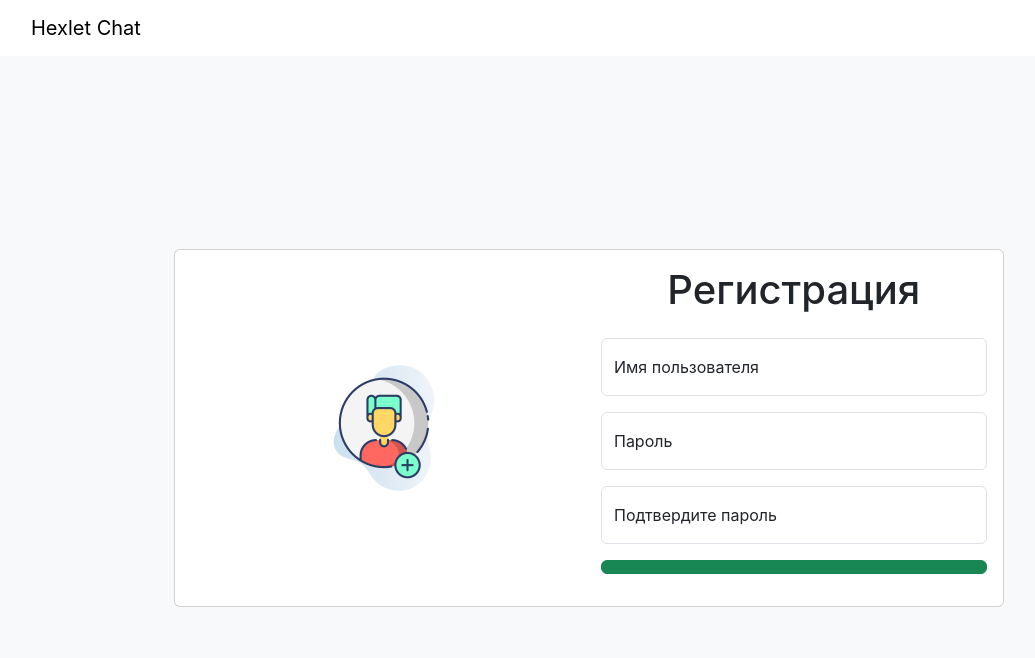
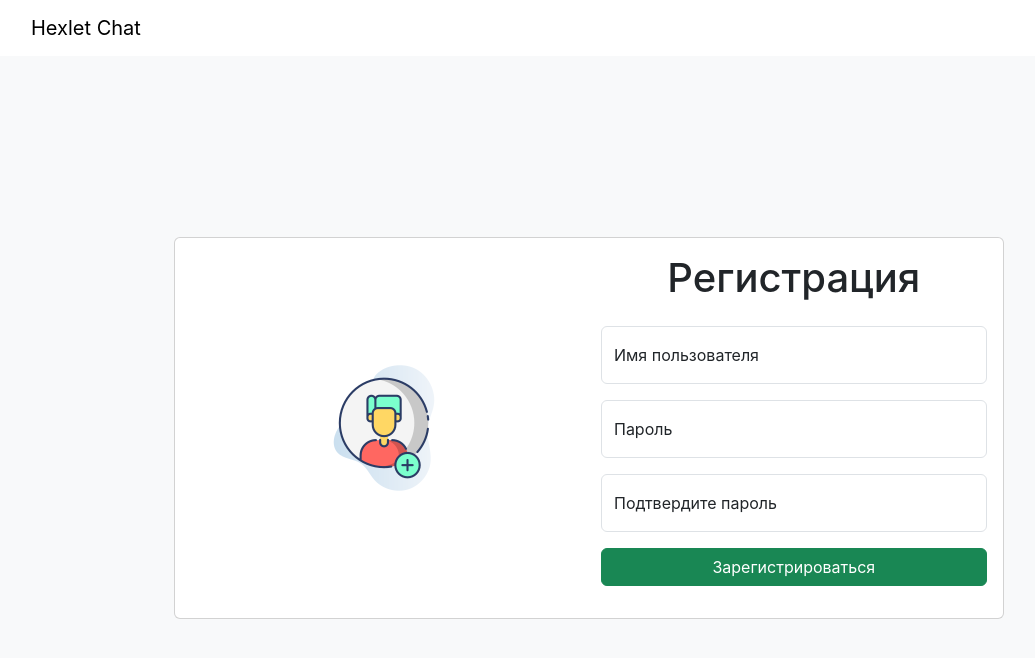
Before and after one commit to AlexanderRyzhov/frontend-project-12, a React (Create React App) app in the folder frontend/: page /signup in a window 1280 px wide. Shown: the top 658 px of the page, without its empty margins (51-1086 px from the left). Built offline with nearby package versions, Linux system fonts and the light colour scheme; no server answers.

Commit message:
button caption fix

```diff
--- a/frontend/src/components/SignupPage.jsx
+++ b/frontend/src/components/SignupPage.jsx
@@ -131,8 +131,9 @@ const SignupPage = () => {
                         as="button"
                         type="submit"
                         className="w-100 mb-3"
-                        value={t('signupPage.signupButton')}
-                      />
+                      >
+                        {t('signupPage.signupButton')}
+                      </Button>
                     </Form>
                   )}
                 </Formik>
```
